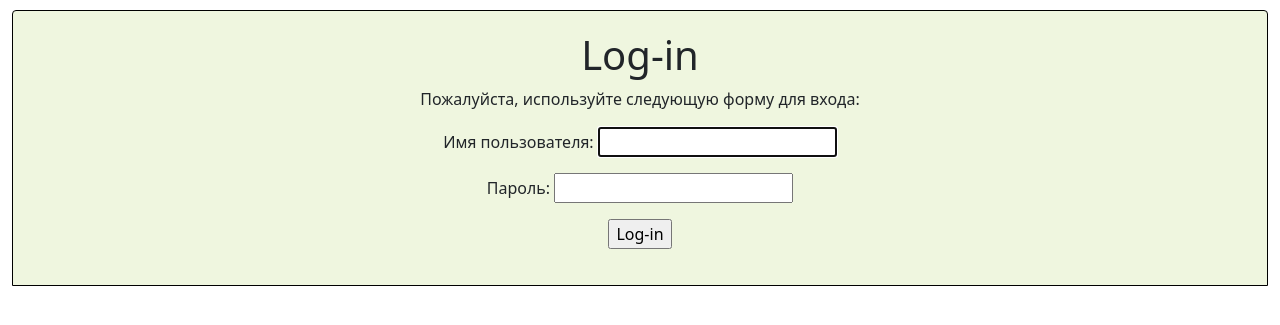
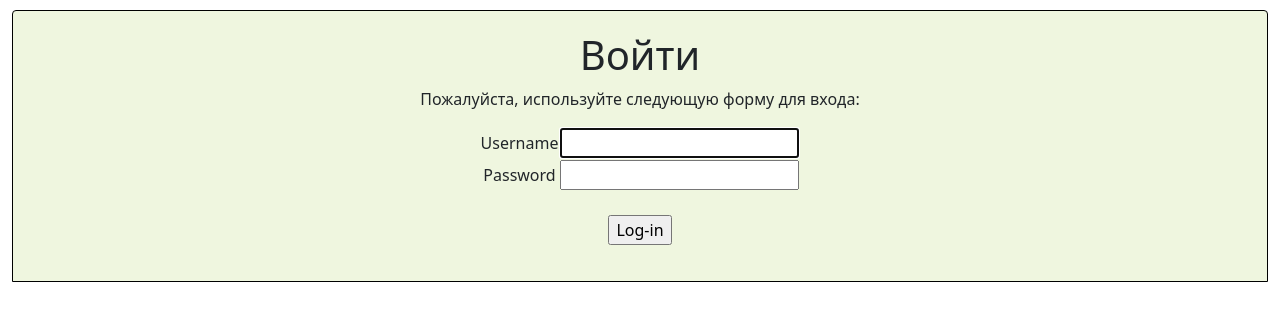
Before and after one commit to devmanorg/foodplan, a Django app: page /login/ in a window 1280 px wide. Shown: the part 56-381 px from the top of the page. Run offline with Django 3.2, Linux system fonts and the light colour scheme; parts of the project's set-up code (start-up, migrations or seed data) failed here and were passed over; some libraries are stand-ins or nearby versions.

Commit message:
Update login form

```diff
--- a/cuisine/templates/pure_bootstrap/registration/login.html
+++ b/cuisine/templates/pure_bootstrap/registration/login.html
@@ -1,7 +1,7 @@
 {% extends "pure_bootstrap/layouts/base.html" %}
 {% block title %}Вход{% endblock %}
 {% block content %}
-    <h1>Log-in</h1>
+    <h1>Войти</h1>
     {% if form.errors %}
         <p>
             Введён неверный логин или пароль.
@@ -12,7 +12,19 @@
     {% endif %}
     <div class="login-form">
         <form action="{% url 'login' %}" method="post">
-            {{ form.as_p }}
+            <table align="center">
+                <tr>
+                  <td>Username</td>
+                  <td>{{ form.username }}</td>
+                </tr>
+
+                <tr>
+                  <td>Password</td>
+                  <td>{{ form.password }}</td>
+                </tr>
+                </table>
+
+            <br>
             {% csrf_token %}
             <input type="hidden" name="next" value="{{ next }}"/>
             <p><input type="submit" value="Log-in"></p>
```
